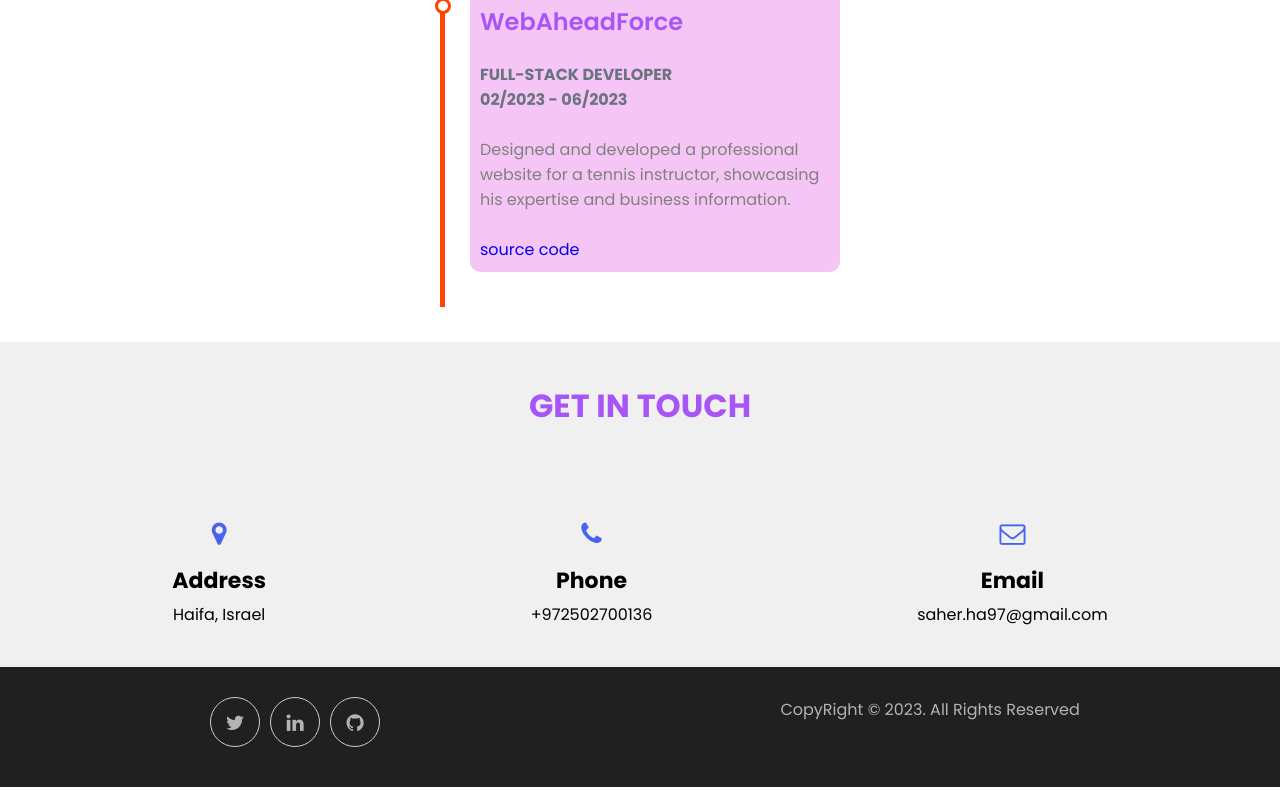
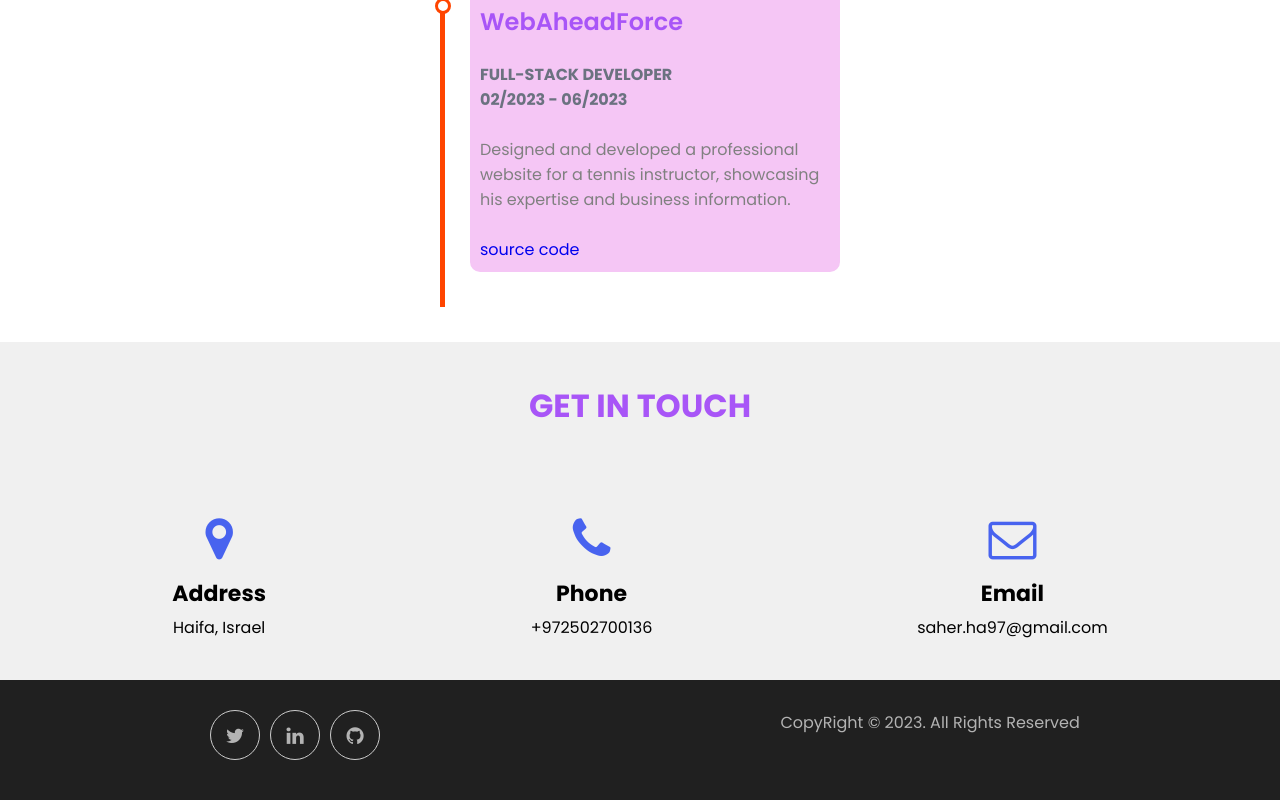
Before and after one commit to saherhanif/portfolio, a React (Create React App) app: page / in a window 1280 px wide. Shown: the part 3735-4535 px from the top of the page. Built offline with nearby package versions, Linux system fonts and the light colour scheme.

Commit message:
some changes in the contact section

```diff
--- a/src/components/contact/index.jsx
+++ b/src/components/contact/index.jsx
@@ -1,13 +1,19 @@
-import React from 'react'
-import './index.css'
+import React from 'react';
+import './index.css';
 import 'font-awesome/css/font-awesome.min.css';
 
+export default function Contact() {
 
-export default function Contact() {
+  const iconStyle = {
+    fontSize: '3rem',
+    color: '#4863ef',
+  };
+
   return (
-    <section className="main-section contact bg-lightgrey" id='contact'>
+    <section className="main-section contact bg-lightgrey" id="contact">
       <div className="container">
-        <h1 className="heading-text">GET IN TOUCH</h1><br/>
+        <h1 className="heading-text">GET IN TOUCH</h1>
+        <br />
         <div className="width-100">
           {/* <form>
             <input type="text" placeholder="Full Name..." />
@@ -17,24 +23,24 @@ export default function Contact() {
             <button type="submit">Submit</button>
           </form> */}
         </div>
-        <div className='myInfo'>
+        <div className="myInfo">
           <div className="width-33">
             <h3>
-            <i className="fa fa-map-marker" style={{ color: '#4863ef' }}></i>
+              <i className="fa fa-map-marker" style={iconStyle}></i>
             </h3>
             <h4>Address</h4>
             <p>Haifa, Israel</p>
           </div>
           <div className="width-33">
             <h3>
-            <i className="fa fa-phone" style={{ color: '#4863ef' }}></i>
+              <i className="fa fa-phone" style={iconStyle}></i>
             </h3>
             <h4>Phone</h4>
             <p>+972502700136</p>
           </div>
           <div className="width-33">
             <h3>
-            <i className="fa fa-envelope-o" style={{ color: '#4863ef' }}></i>
+              <i className="fa fa-envelope-o" style={iconStyle}></i>
             </h3>
             <h4>Email</h4>
             <p>saher.ha97@gmail.com</p>
@@ -42,5 +48,5 @@ export default function Contact() {
         </div>
       </div>
     </section>
-  )
+  );
 }
```
Lines whose indentation alone changed are shown as unchanged.
